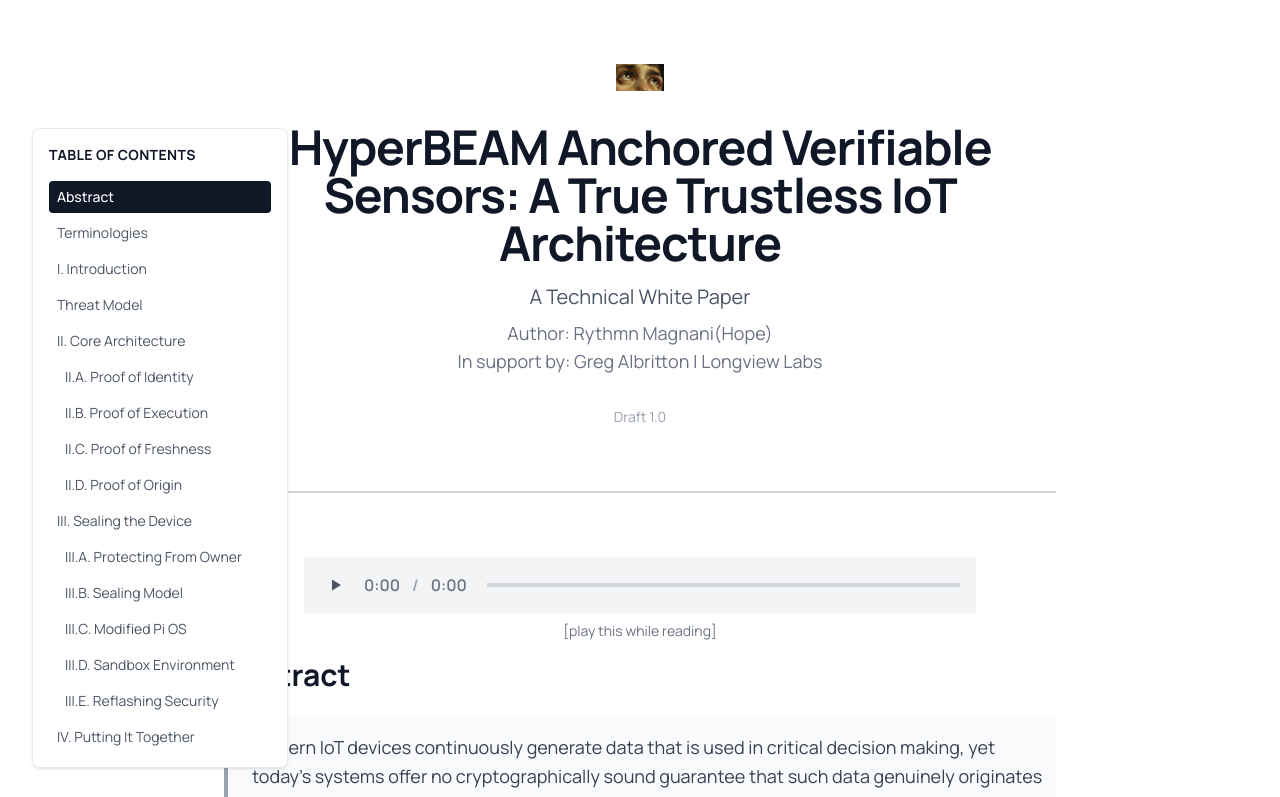
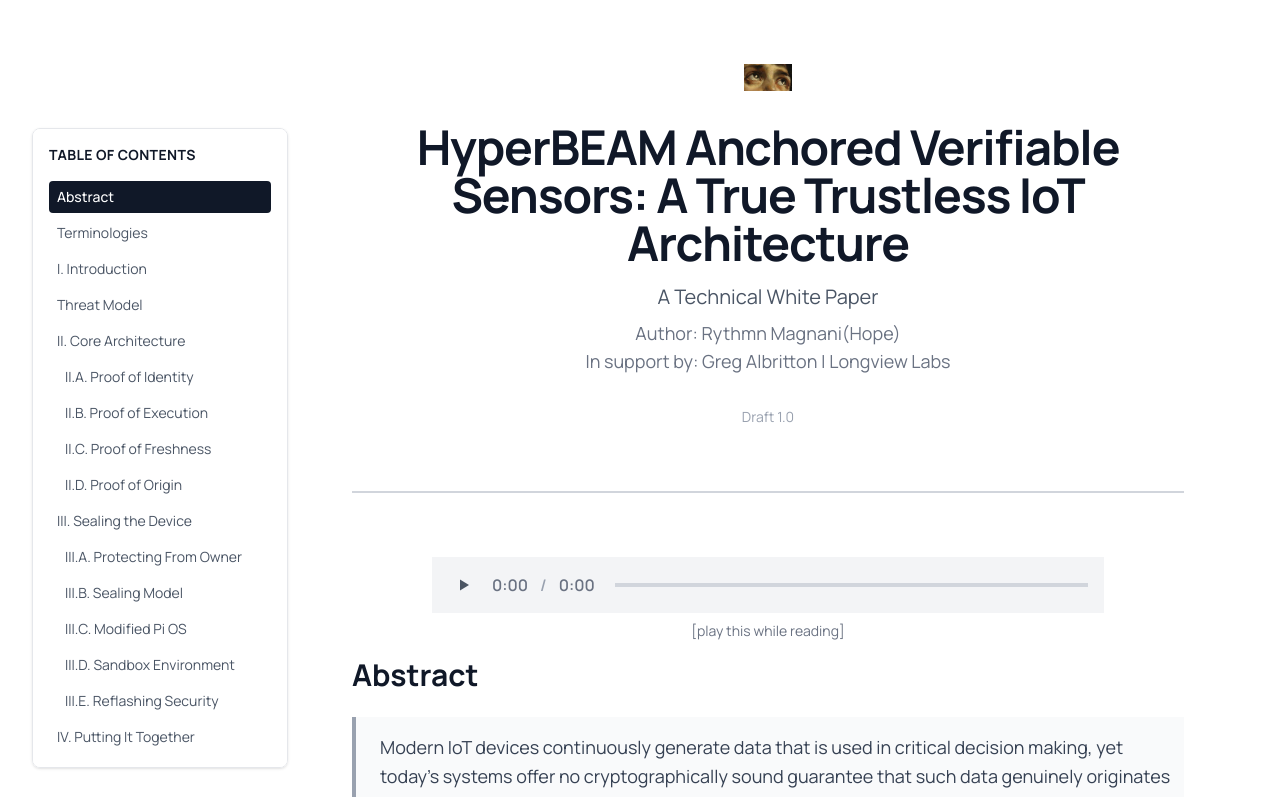
Before and after one commit to rythmn1111/zenn-website-1, a Next.js app: page /verifiable_sensors in a window 1280 px wide. Shown: the top 797 px of the page. Built offline with nearby package versions, Linux system fonts and the light colour scheme.

Commit message:
Update layout of Verifiable Sensors page by adjusting margin-left for improved responsiveness on larger screens.

```diff
--- a/src/pages/verifiable_sensors.tsx
+++ b/src/pages/verifiable_sensors.tsx
@@ -180,7 +180,7 @@
         }
       `}</style>
       <TableOfContents />
-      <div className="max-w-4xl mx-auto px-8 py-16">
+      <div className="max-w-4xl mx-auto px-8 py-16 xl:ml-80">
         {/* Logo */}
         <div className="mb-8 flex justify-center">
           <Image src="./logo.png" alt="Logo" width={48} height={48} />
```
